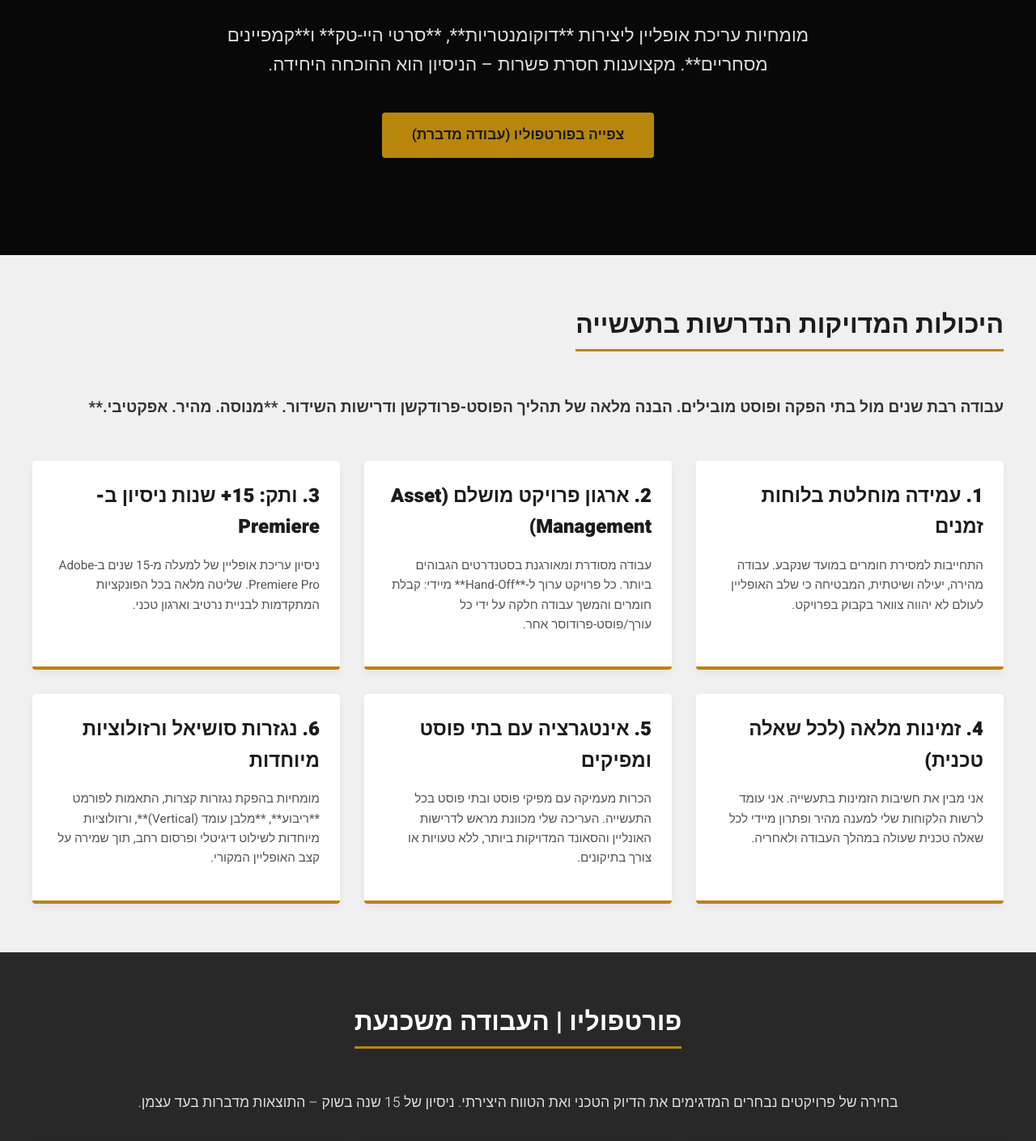
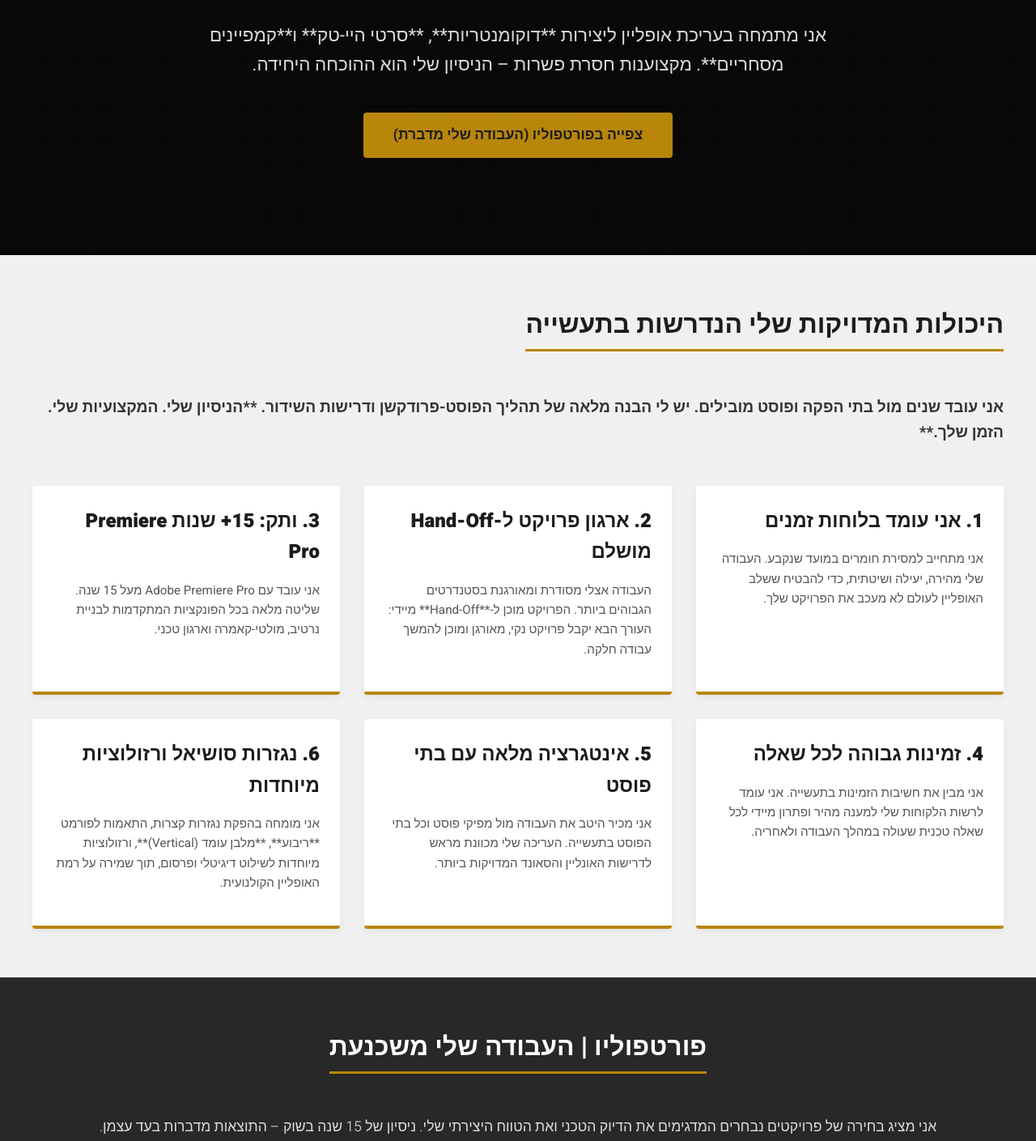
Before and after one commit to RomanVideoEditor/RomanVideoEditor, a plain HTML site: page index.html in a window 1280 px wide. Shown: the part 220-1629 px from the top of the page at 81% size. Drawn offline with Linux system fonts and the light colour scheme.

Commit message:
Update index.html

```diff
--- a/index.html
+++ b/index.html
@@ -40,13 +40,13 @@
         h2 {
             font-size: 2em;
             font-weight: 900;
-            border-bottom: 3px solid var(--color-accent); /* עבה ומודגש */
+            border-bottom: 3px solid var(--color-accent);
             padding-bottom: 5px;
             margin-bottom: 35px;
             display: inline-block;
             color: var(--color-primary);
         }
-        h3 { font-size: 1.5em; font-weight: 900; color: var(--color-primary); margin-bottom: 8px;} /* כותרות מודגשות יותר */
+        h3 { font-size: 1.5em; font-weight: 900; color: var(--color-primary); margin-bottom: 8px;}
 
         /* סגנון כללי לסקשנים */
         section { padding: 60px 0; }
@@ -69,7 +69,7 @@
 
         .hero h1 {
             color: var(--color-accent);
-            font-size: 3.5em; /* הבלטת הכותרת */
+            font-size: 3.5em;
         }
 
         .hero p {
@@ -91,7 +91,7 @@
             border-radius: 4px;
             font-weight: 700;
             font-size: 1.1em;
-            transition: opacity 0.3s;
+            transition: all 0.3s;
             border: 2px solid var(--color-accent);
         }
 
@@ -157,11 +157,6 @@
             margin-top: 40px;
         }
 
-        .video-item a {
-            /* Keep the 16:9 box styling */
-            /* ... (Styling remains the same for the video links) */
-        }
-
         .video-item {
             border: 1px solid rgba(255, 255, 255, 0.1);
             border-radius: 4px;
@@ -210,6 +205,14 @@
             color: var(--color-primary);
         }
 
+        .testimonials-section > .container > p {
+             /* גוף ראשון */
+             font-size: 1.1em;
+             margin-bottom: 40px;
+             font-weight: 400;
+        }
+
+
         .testimonial-grid {
             display: grid;
             grid-template-columns: repeat(auto-fit, minmax(350px, 1fr));
@@ -223,7 +226,7 @@
             border-left: 5px solid var(--color-accent);
             border-radius: 4px;
             box-shadow: 0 2px 8px rgba(0, 0, 0, 0.05);
-            min-height: 120px; /* כדי לשמור על גובה אחיד */
+            min-height: 120px;
         }
 
         .testimonial-text {
@@ -277,47 +280,47 @@
     <header class="hero">
         <div class="container">
             <h1>רומן גורניך | עורך אופליין | 15 שנות ניסיון</h1>
-            <p>מומחיות עריכת אופליין ליצירות **דוקומנטריות**, **סרטי היי-טק** ו**קמפיינים מסחריים**. מקצוענות חסרת פשרות – הניסיון הוא ההוכחה היחידה.</p>
-            <a href="#portfolio" class="cta-button">צפייה בפורטפוליו (עבודה מדברת)</a>
+            <p>אני מתמחה בעריכת אופליין ליצירות **דוקומנטריות**, **סרטי היי-טק** ו**קמפיינים מסחריים**. מקצוענות חסרת פשרות – הניסיון שלי הוא ההוכחה היחידה.</p>
+            <a href="#portfolio" class="cta-button">צפייה בפורטפוליו (העבודה שלי מדברת)</a>
         </div>
     </header>
 
     <main>
         <section class="professional-pillars">
             <div class="container">
-        <h2>היכולות המדויקות הנדרשות בתעשייה</h2>
-        <p>עבודה רבת שנים מול בתי הפקה ופוסט מובילים. הבנה מלאה של תהליך הפוסט-פרודקשן ודרישות השידור. **מנוסה. מהיר. אפקטיבי.**</p>
+                <h2>היכולות המדויקות שלי הנדרשות בתעשייה</h2>
+                <p>אני עובד שנים מול בתי הפקה ופוסט מובילים. יש לי הבנה מלאה של תהליך הפוסט-פרודקשן ודרישות השידור. **הניסיון שלי. המקצועיות שלי. הזמן שלך.**</p>
 
                 <div class="pillar-grid">
 
                     <div class="pillar-item">
-                <h3>1. עמידה מוחלטת בלוחות זמנים</h3>
-                <p>התחייבות למסירת חומרים במועד שנקבע. עבודה מהירה, יעילה ושיטתית, המבטיחה כי שלב האופליין לעולם לא יהווה צוואר בקבוק בפרויקט.</p>
+                        <h3>1. אני עומד בלוחות זמנים</h3>
+                        <p>אני מתחייב למסירת חומרים במועד שנקבע. העבודה שלי מהירה, יעילה ושיטתית, כדי להבטיח ששלב האופליין לעולם לא מעכב את הפרויקט שלך.</p>
                     </div>
 
                     <div class="pillar-item">
-                <h3>2. ארגון פרויקט מושלם (Asset Management)</h3>
-                <p>עבודה מסודרת ומאורגנת בסטנדרטים הגבוהים ביותר. כל פרויקט ערוך ל-**Hand-Off** מיידי: קבלת חומרים והמשך עבודה חלקה על ידי כל עורך/פוסט-פרודוסר אחר.</p>
+                        <h3>2. ארגון פרויקט ל-Hand-Off מושלם</h3>
+                        <p>העבודה אצלי מסודרת ומאורגנת בסטנדרטים הגבוהים ביותר. הפרויקט מוכן ל-**Hand-Off** מיידי: העורך הבא יקבל פרויקט נקי, מאורגן ומוכן להמשך עבודה חלקה.</p>
                     </div>
 
                     <div class="pillar-item">
-                <h3>3. ותק: 15+ שנות ניסיון ב-Premiere</h3>
-                <p>ניסיון עריכת אופליין של למעלה מ-15 שנים ב-Adobe Premiere Pro. שליטה מלאה בכל הפונקציות המתקדמות לבניית נרטיב וארגון טכני.</p>
+                        <h3>3. ותק: 15+ שנות Premiere Pro</h3>
+                        <p>אני עובד עם Adobe Premiere Pro מעל 15 שנה. שליטה מלאה בכל הפונקציות המתקדמות לבניית נרטיב, מולטי-קאמרה וארגון טכני.</p>
                     </div>
 
                     <div class="pillar-item">
-                <h3>4. זמינות מלאה (לכל שאלה טכנית)</h3>
+                        <h3>4. זמינות גבוהה לכל שאלה</h3>
                         <p>אני מבין את חשיבות הזמינות בתעשייה. אני עומד לרשות הלקוחות שלי למענה מהיר ופתרון מיידי לכל שאלה טכנית שעולה במהלך העבודה ולאחריה.</p>
                     </div>
 
                     <div class="pillar-item">
-                <h3>5. אינטגרציה עם בתי פוסט ומפיקים</h3>
-                <p>הכרות מעמיקה עם מפיקי פוסט ובתי פוסט בכל התעשייה. העריכה שלי מכוונת מראש לדרישות האונליין והסאונד המדויקות ביותר, ללא טעויות או צורך בתיקונים.</p>
+                        <h3>5. אינטגרציה מלאה עם בתי פוסט</h3>
+                        <p>אני מכיר היטב את העבודה מול מפיקי פוסט וכל בתי הפוסט בתעשייה. העריכה שלי מכוונת מראש לדרישות האונליין והסאונד המדויקות ביותר.</p>
                     </div>
 
                     <div class="pillar-item">
                         <h3>6. נגזרות סושיאל ורזולוציות מיוחדות</h3>
-                <p>מומחיות בהפקת נגזרות קצרות, התאמות לפורמט **ריבוע**, **מלבן עומד (Vertical)**, ורזולוציות מיוחדות לשילוט דיגיטלי ופרסום רחב, תוך שמירה על קצב האופליין המקורי.</p>
+                        <p>אני מומחה בהפקת נגזרות קצרות, התאמות לפורמט **ריבוע**, **מלבן עומד (Vertical)**, ורזולוציות מיוחדות לשילוט דיגיטלי ופרסום, תוך שמירה על רמת האופליין הקולנועית.</p>
                     </div>
 
                 </div>
@@ -326,8 +329,8 @@
 
         <section id="portfolio" class="portfolio-section">
             <div class="container">
-                <h2>פורטפוליו | העבודה משכנעת</h2>
-                <p>בחירה של פרויקטים נבחרים המדגימים את הדיוק הטכני ואת הטווח היצירתי. ניסיון של 15 שנה בשוק – התוצאות מדברות בעד עצמן.</p>
+                <h2>פורטפוליו | העבודה שלי משכנעת</h2>
+                <p>אני מציג בחירה של פרויקטים נבחרים המדגימים את הדיוק הטכני ואת הטווח היצירתי שלי. ניסיון של 15 שנה בשוק – התוצאות מדברות בעד עצמן.</p>
 
                 <div class="video-grid">
                     <div class="video-item"><a href="https://www.youtube.com/watch?v=dQw4w9WgXcQ" target="_blank"></a></div>
@@ -345,8 +348,8 @@
 
         <section class="testimonials-section">
             <div class="container">
-                <h2>המלצות מקצועיות (מפיקים ובמאים)</h2>
-                <p>הוכחת יכולות מתקבלת מהמלצות קולגות ומנהלי פוסט בתעשייה. דגש על דיוק טכני וחיסכון בזמן.</p>
+                <h2>המלצות מקצועיות</h2>
+                <p>המלצות קולגות ומנהלי פוסט בתעשייה. הדגש הוא על דיוק טכני וחיסכון בזמן שצוותים מרוויחים כשהם עובדים איתי.</p>
 
                 <div class="testimonial-grid">
                     <div class="testimonial-box">
@@ -380,13 +383,13 @@
 
         <section id="contact" class="contact-section">
             <div class="container">
-                <h2>לשיתוף פעולה בפרויקטים נבחרים בלבד</h2>
-                <p style="font-size: 1.2em; max-width: 700px; margin: 20px auto;">אני בוחר לעבוד רק על פרויקטים שתואמים לרמת המקצועיות ולסטנדרטים הגבוהים שאני מביא. אם הפרויקט שלך עומד בכך, צור קשר ישיר.</p>
+                <h2>רומן גורניך | אני בוחר שיתופי פעולה</h2>
+                <p style="font-size: 1.2em; max-width: 700px; margin: 20px auto;">אני בוחר לעבוד רק על פרויקטים שתואמים לרמת המקצועיות ולסטנדרטים הגבוהים שאני מביא. אם הפרויקט שלך עומד בכך, צור איתי קשר ישיר.</p>
 
                 <div class="contact-details">
                     <p>✉️ <a href="mailto:your.email@example.com">your.email@example.com</a></p>
                     <p>📞 <a href="tel:+9725XXXXXXXX">05X-XXXXXXX</a></p>
-                    <a href="https://wa.me/message/YOUR_WHATSAPP_LINK" class="cta-button" style="margin-top: 20px; background-color: var(--color-accent); color: var(--color-primary);">שלח הודעת וואטסאפ (לפניות רציניות)</a>
+                    <a href="https://wa.me/message/YOUR_WHATSAPP_LINK" class="cta-button" style="margin-top: 20px; background-color: var(--color-accent); color: var(--color-primary);">שלח לי הודעת וואטסאפ (לפניות רציניות)</a>
                 </div>
             </div>
         </section>
@@ -394,7 +397,7 @@
 
     <footer class="contact-section" style="padding: 20px 0; background-color: #111;">
         <div class="container">
-            <p style="color: var(--color-accent); margin: 0;">&copy; 2025 רומן גורניך - מומחה עריכת אופליין. הניסיון הוא ההסכם.</p>
+            <p style="color: var(--color-accent); margin: 0;">&copy; 2025 רומן גורניך - מומחה עריכת אופליין. הניסיון שלי הוא ההסכם.</p>
         </div>
     </footer>
 
```
Lines whose indentation alone changed are shown as unchanged.
